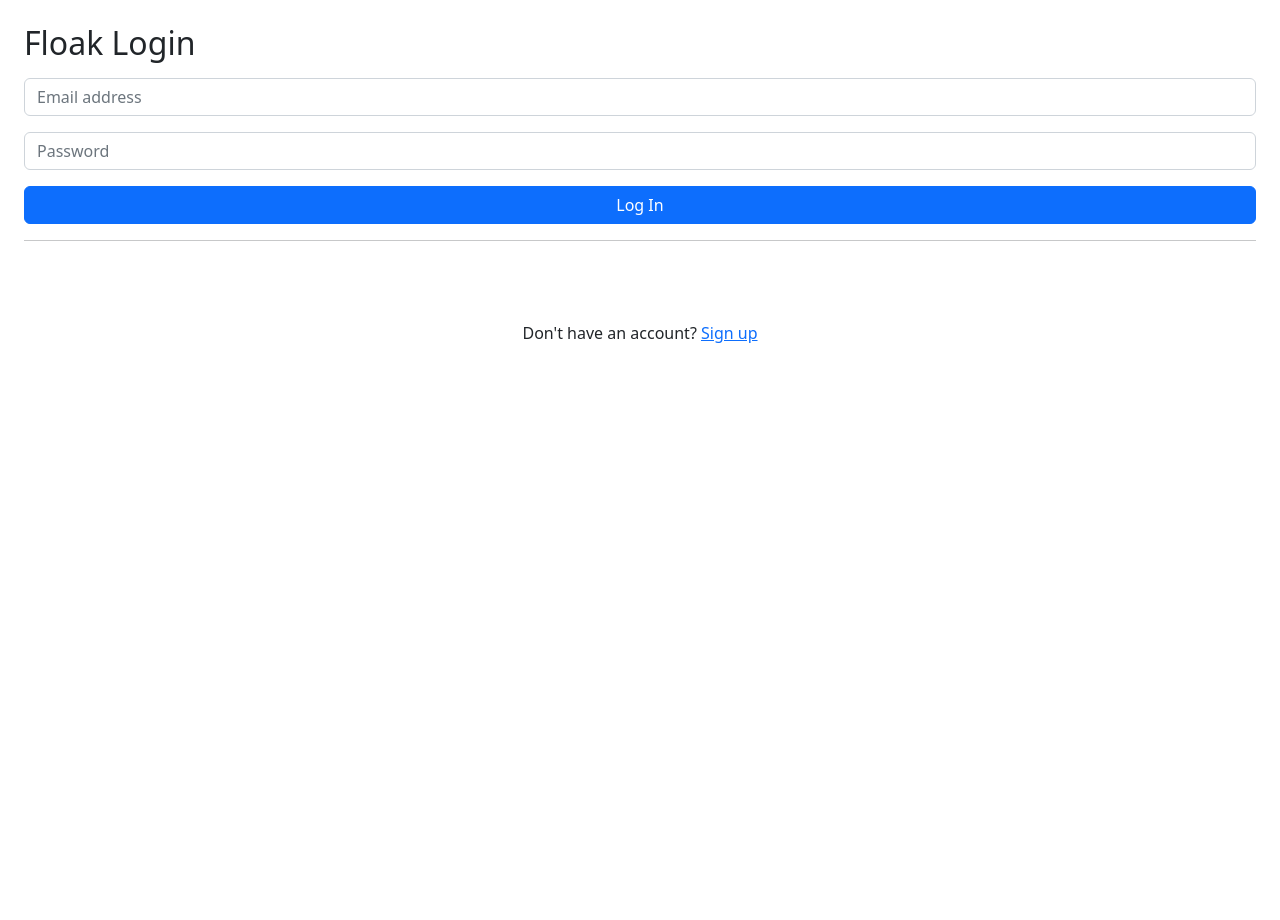
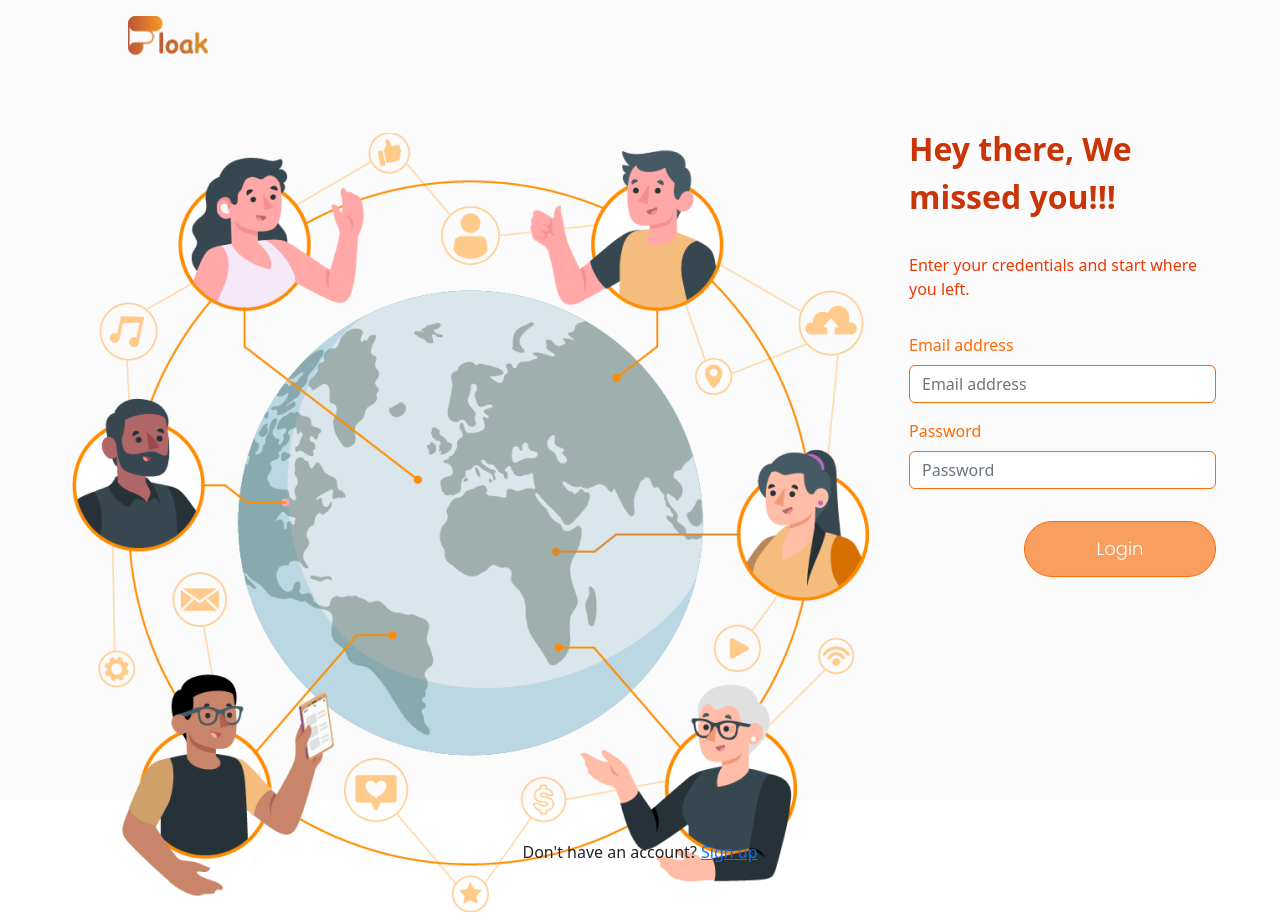
Before and after one commit to jasonpaulneu/hackharvard, a React (Create React App) app in the folder frontend/: page /login in a window 1280 px wide. Before the commit the page ends 800 px from the top, so only its background shows below. Built offline with nearby package versions, Linux system fonts and the light colour scheme; no server answers.

Commit message:
Add LoginPage

```diff
--- a/frontend/src/components/Login.js
+++ b/frontend/src/components/Login.js
@@ -1,13 +1,15 @@
 import React, { useState } from "react";
+import classes from './Login.module.css';
 import { Link, useNavigate } from "react-router-dom";
 import { Form, Alert } from "react-bootstrap";
 import { Button } from "react-bootstrap";
 import { useUserAuth } from "../context/userAuthContext";
+import DarkButton from './generic/DarkButton';
 
 const Login = () => {
   const [email, setEmail] = useState("");
   const [password, setPassword] = useState("");
-  const [error, setError] = useState("");
+  const [error, setError] = useState(null);
   const { logIn } = useUserAuth();
   const navigate = useNavigate();
 
@@ -18,18 +20,33 @@ const Login = () => {
       await logIn(email, password);
       navigate("/home");
     } catch (err) {
-      setError(err.message);
+      setError('Please enter valid user credentials');
     }
   };
 
   return (
     <>
-      <div className="p-4 box">
-        <h2 className="mb-3">Floak Login</h2>
-        {error && <Alert variant="danger">{error}</Alert>}
+      <div className={classes.container}>
+        <div className={classes.navRow}>
+          <img className={classes.logo} src={require('../assets/Logo.png')} />
+        </div>
+        <div className={classes.contentRow}>
+          <div className={classes.sideImage}>
+            <img src={require('../assets/HomeImg.png')} />
+          </div>
+          <div className={classes.sideContent}>
+            <div className={classes.formContainer}>
+              <div className={classes.message}>
+                Hey there, We missed you!!!
+              </div>
+              <div className={classes.subMessage}>
+                Enter your credentials and start where you left.
+              </div>
               <Form onSubmit={handleSubmit}>
                 <Form.Group className="mb-3" controlId="formBasicEmail">
+                <Form.Label className={classes.formLabel}>Email address</Form.Label>
                   <Form.Control
+                    className={classes.formInput}
                     type="email"
                     placeholder="Email address"
                     onChange={(e) => setEmail(e.target.value)}
@@ -37,20 +54,28 @@ const Login = () => {
                 </Form.Group>
 
                 <Form.Group className="mb-3" controlId="formBasicPassword">
+                <Form.Label className={classes.formLabel}>Password</Form.Label>
                   <Form.Control
+                    className={classes.formInput}
                     type="password"
                     placeholder="Password"
                     onChange={(e) => setPassword(e.target.value)}
                   />
                 </Form.Group>
-
-          <div className="d-grid gap-2">
+                {/* <div className="d-grid gap-2">
                   <Button variant="primary" type="Submit">
                     Log In
                   </Button>
+                </div> */}
+                 {error && <Alert variant="danger">{error}</Alert>}
+                <div className={classes.btnLogin}>
+                  <DarkButton btnText='Login' type="Submit" />
                 </div>
               </Form>
-        <hr />
+            </div>
+
+          </div>
+        </div>
       </div>
       <div className="p-4 box mt-3 text-center">
         Don't have an account? <Link to="/signup">Sign up</Link>
--- /dev/null
+++ b/frontend/src/components/Login.module.css
@@ -0,0 +1,75 @@
+@import url('https://fonts.googleapis.com/css2?family=Poppins:ital,wght@0,100;0,200;0,300;0,400;0,500;0,600;0,700;1,100;1,200;1,300;1,400;1,500;1,600&display=swap');
+
+
+.container{
+    display: flex;
+    flex-direction: column;
+    background-color: rgba(217, 217, 217, 0.12);
+    height: 100vh;
+    width:100wh;
+    align-items: center;
+}
+
+.navRow{
+    width:80%;
+    margin:1rem auto;
+    display: flex;
+    flex-direction: row;
+}
+
+.logo{
+    width:5rem
+}
+
+.contentRow{
+    display: flex;
+    flex-direction: row;
+    width: 90%;
+    margin:3rem auto;
+}
+
+.sideImage{
+    margin: 0.5rem;
+    flex-basis: auto;
+}
+
+.sideContent{
+    margin-left: 2rem;
+    flex:1;
+    display: flex;
+    flex-direction: column;
+}
+
+.formContainer{
+    display: flex;
+    flex-direction: column;
+}
+
+.message{
+    font-size: 2rem;
+    color: #C93408;
+    font-weight: bold;
+}
+
+.subMessage{
+    font-size: 1rem;
+    color: #EC3A05;
+    font-weight: 500;
+    margin: 2rem 0rem;
+}
+
+.formLabel {
+    color: #FD6A00;
+    font-size: 1rem;
+}
+
+.formInput{
+    background: transparent;
+    border: 1px solid #FD6A00 !important;
+}
+
+.btnLogin{
+    display: flex;
+    justify-content: flex-end;
+    margin-top: 2rem;
+}
--- a/frontend/src/components/generic/DarkButton.module.css
+++ b/frontend/src/components/generic/DarkButton.module.css
@@ -5,7 +5,7 @@
     color: white;
     border-radius: 2rem;
     width:12rem;
-    height: 4rem;
+    height: 3.5rem;
     font-family: 'Poppins';
     font-size: 18px;
     font-weight: 300;
--- a/frontend/src/components/generic/LightButton.module.css
+++ b/frontend/src/components/generic/LightButton.module.css
@@ -8,6 +8,6 @@
     font-size: 18px;
     font-weight: 300;
     width:12rem;
-    height: 4rem;
+    height: 3.5rem;
     background: transparent;
 }
```
Also changed, not shown: frontend/src/components/LandingPage.js (+9 -9 lines). Lines whose indentation alone changed are shown as unchanged.
